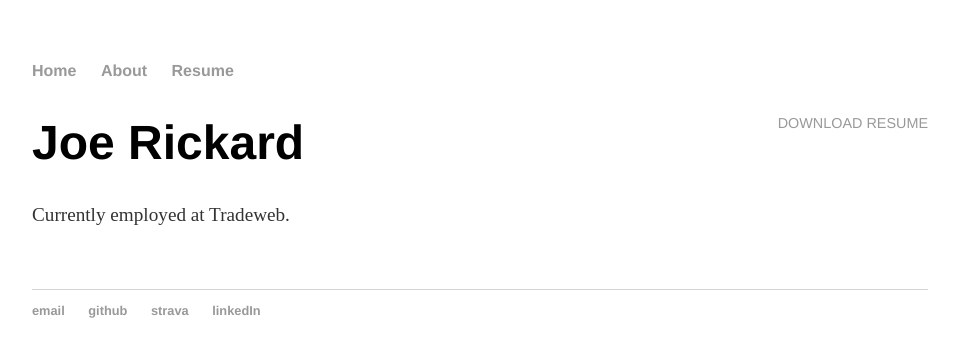
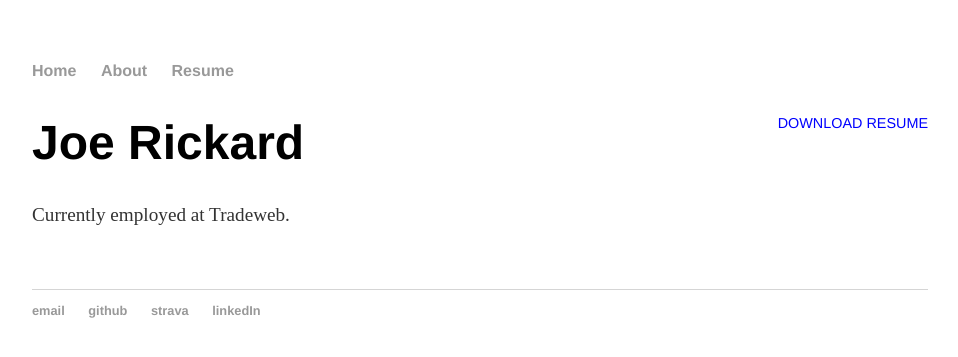
Before and after one commit to joerickard/personalWebsite, a Jekyll site: the page built from cv/index.html, in a window 1280 px wide. Shown: the top 357 px of the page, without its empty margins (160-1118 px from the left). Built offline with Jekyll 4.4.1, drawn with Linux system fonts in a browser that asks for light colours.

Commit message:
Update index.html

```diff
--- a/cv/index.html
+++ b/cv/index.html
@@ -4,7 +4,7 @@ title: Joe Rickard Resume
 ---
 
 	<div class="Resume">
-		<a href="../JoeRickardResume.pdf" class="download" title="Download Resume as PDF">Download Resume</a>
+		<a href="../JoeRickardResume.pdf" class="download" style="color:blue" title="Download Resume as PDF">Download Resume</a>
 					<h1>Joe Rickard</h1>
 					<p>Currently employed at Tradeweb.</p>
 	</div>
```
